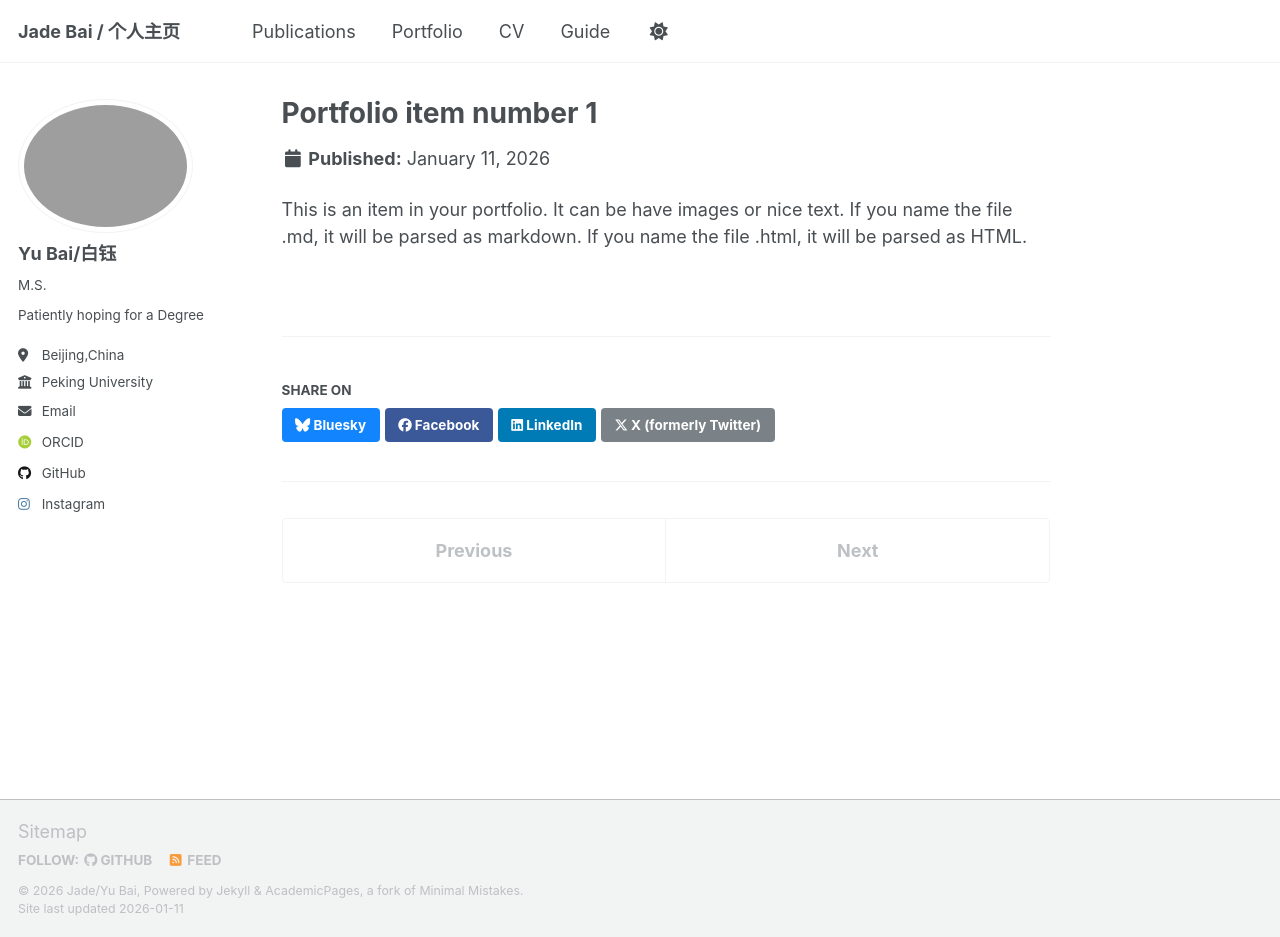
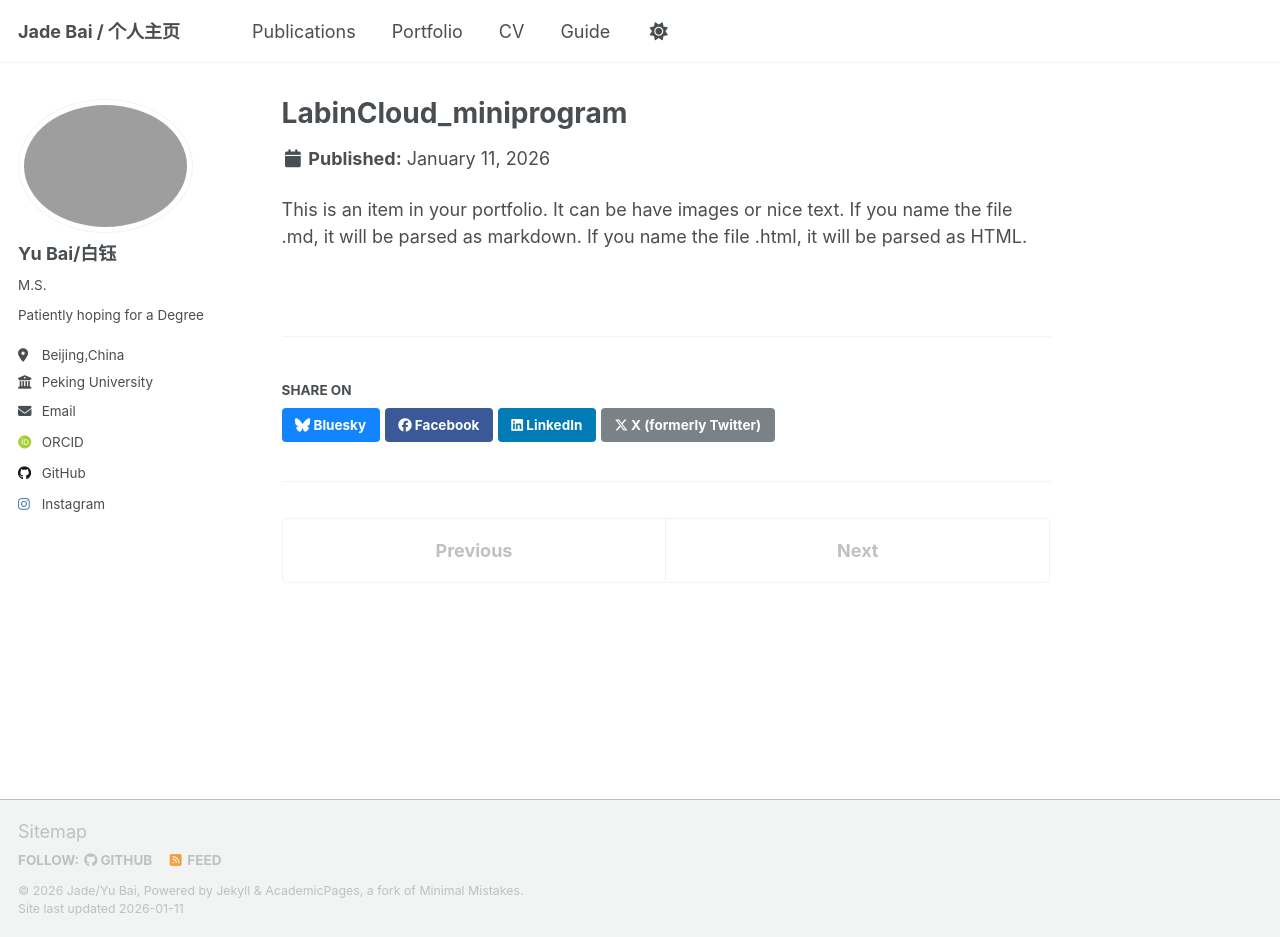
Before and after one commit to Baiyululu/Baiyululu.github.io, a Jekyll site: the page built from _portfolio/portfolio-1.md, in a window 1280 px wide and 937 px high. Built offline with Jekyll 4.4.1, drawn with Linux system fonts in a browser that asks for light colours; some web fonts are replaced; a script that is not in the unit is left out.

Commit message:
Update portfolio-1.md

```diff
--- a/_portfolio/portfolio-1.md
+++ b/_portfolio/portfolio-1.md
@@ -1,6 +1,6 @@
 ---
-title: "Portfolio item number 1"
-excerpt: "Short description of portfolio item number 1<br/><img src='/images/500x300.png'>"
+title: "LabinCloud_miniprogram"
+excerpt: "no description <br/><img src='/images/500x300.png'>"
 collection: portfolio
 ---
 
```
